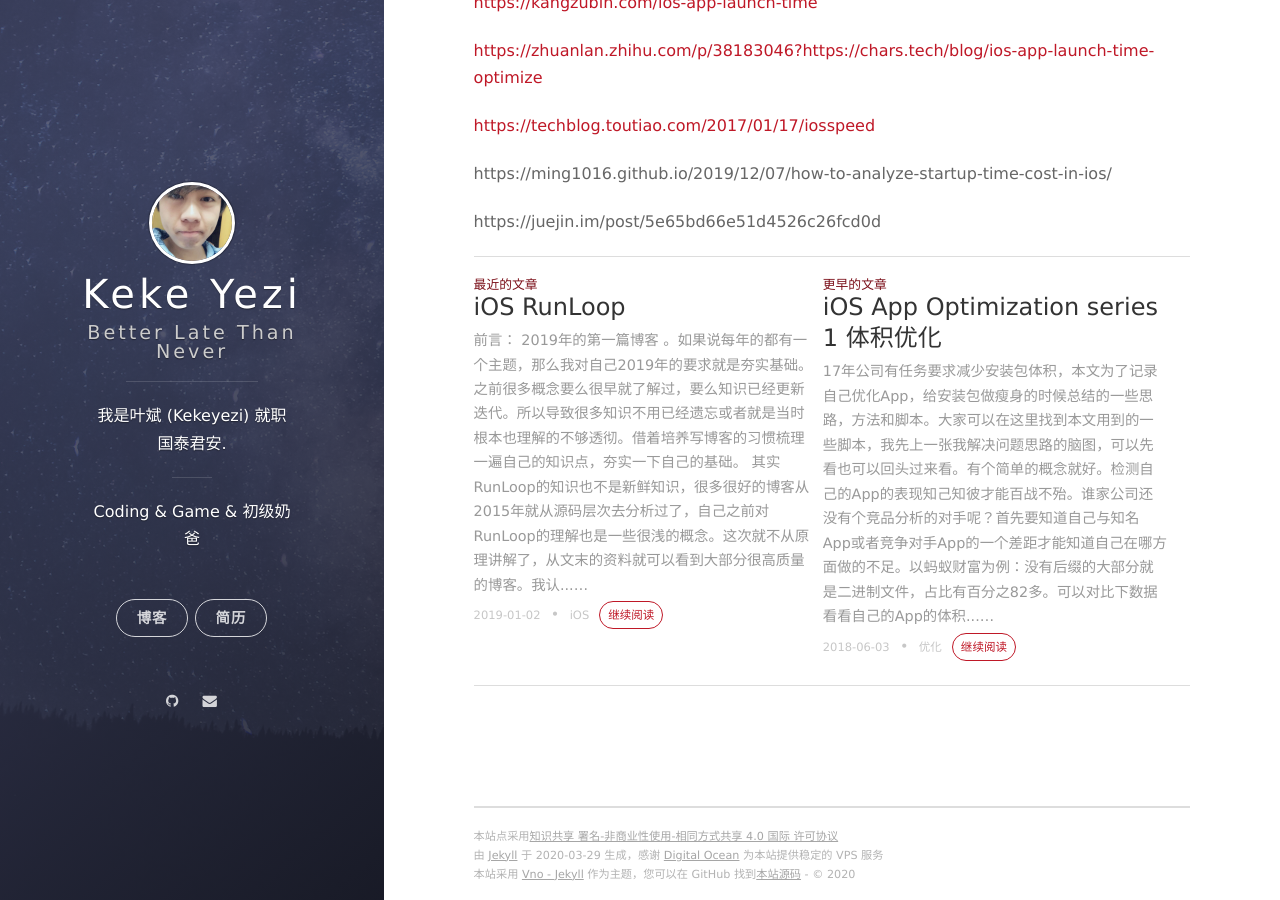
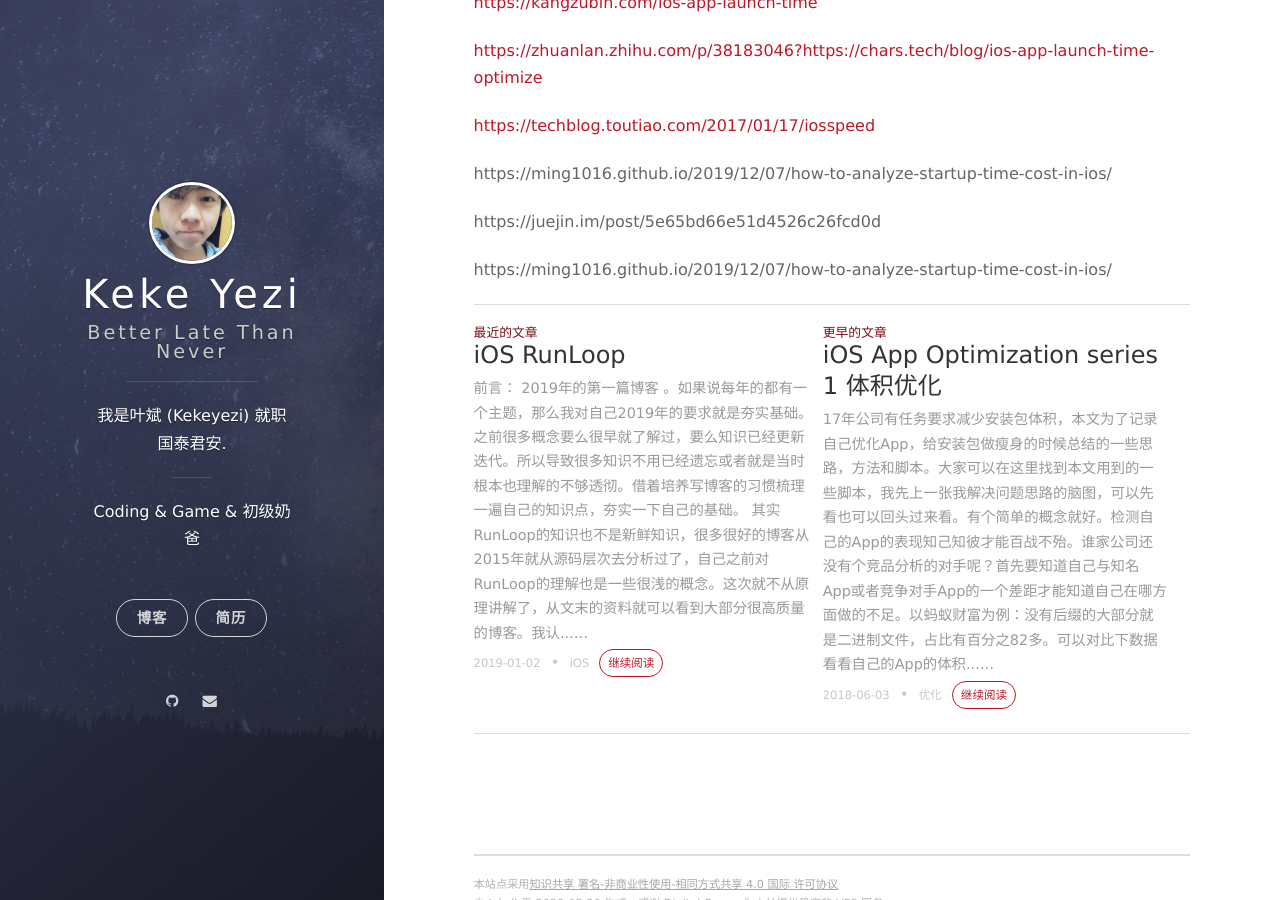
Before and after one commit to kekeYezi/kekeYezi.github.io, a Jekyll site: the page built from _posts/2018-08-26-iOS App optimization series 2 startup.markdown, in a window 1280 px wide and 900 px high, scrolled down 6655 px. Built offline with Jekyll 4.4.1, drawn with Linux system fonts in a browser that asks for light colours; nearby versions of some CDN libraries; some of the changed lines change nothing that is shown.

Commit message:
补充素材

```diff
--- a/_posts/2018-08-26-iOS App optimization series 2 startup.markdown
+++ b/_posts/2018-08-26-iOS App optimization series 2 startup.markdown
@@ -156,3 +156,5 @@ Better Late Than Never ，愿我们都能跨出自己的第一步。
 https://ming1016.github.io/2019/12/07/how-to-analyze-startup-time-cost-in-ios/
 
 https://juejin.im/post/5e65bd66e51d4526c26fcd0d
+
+https://ming1016.github.io/2019/12/07/how-to-analyze-startup-time-cost-in-ios/
```
